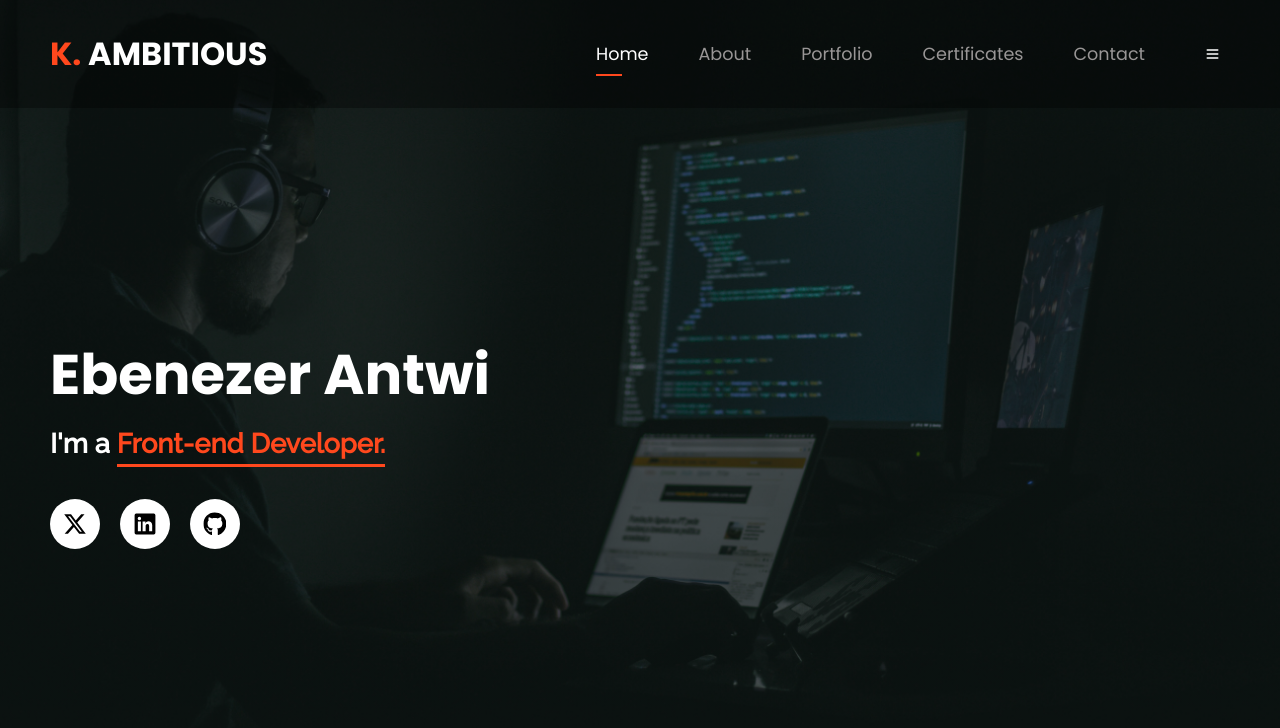
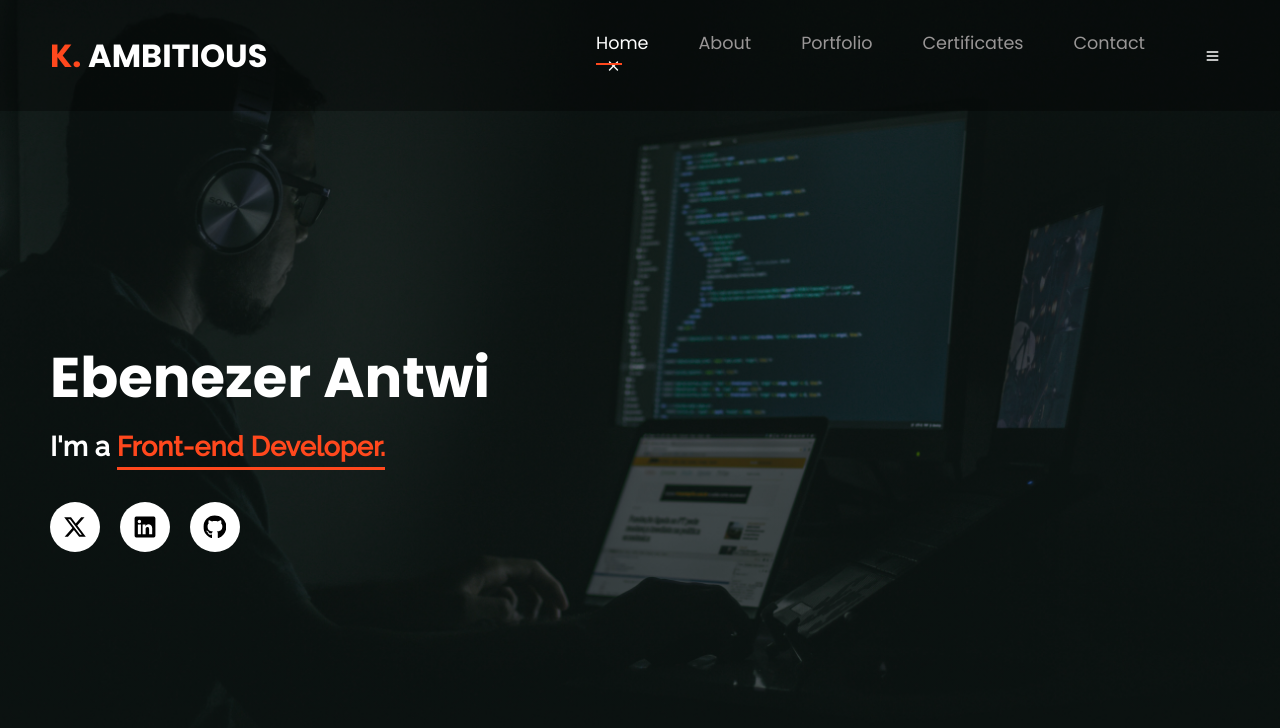
Before and after one commit to kwadwoambitious/My-Portfolio, a React (Create React App) app: page / in a window 1280 px wide. Shown: the top 728 px of the page. Built offline with nearby package versions, Linux system fonts and the light colour scheme.

Commit message:
Made changes to this file

```diff
--- a/src/components/NavBar.js
+++ b/src/components/NavBar.js
@@ -1,7 +1,7 @@
 import React, { useState } from 'react'
 import { NavLink } from 'react-router-dom';
 import '../App.css';
-import { LuMenu } from "react-icons/lu";
+import { LuMenu, LuX } from "react-icons/lu";
 
 function NavBar() {
   return (
@@ -25,7 +25,7 @@ function NavBar() {
               <NavLink to="/contact" className='nav-link'>Contact</NavLink>
             </li>
           </ul>
-
+          <LuX className='close-bar'/>
         </div>
         <LuMenu className='menu-bar'/>
         </nav>
```
